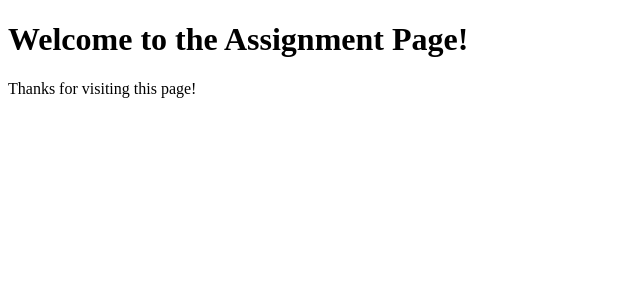
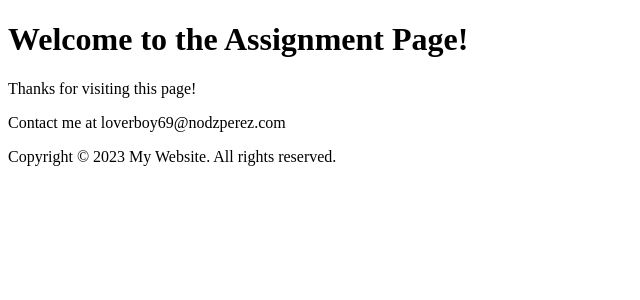
Before and after one commit to nodzperez/mult213-a2, a React (Vite) app: page / in a window 1280 px wide. Shown: the top 300 px of the page, without its empty margins (0-640 px from the left). Built offline with nearby package versions, Linux system fonts and the light colour scheme.

Commit message:
Added a footer component.

```diff
--- a/src/App.jsx
+++ b/src/App.jsx
@@ -1,9 +1,11 @@
 import Header from "./Header";
+import Footer from "./Footer";
 
 export default function App() {
   return (
     <div>
       <Header title="Welcome to the Assignment Page!" message="Thanks for visiting this page!" />
+      <Footer message="Contact me at loverboy69@nodzperez.com" />
     </div>
   )
 
--- /dev/null
+++ b/src/Footer.jsx
@@ -0,0 +1,8 @@
+export default function Footer({ message }) {
+    return (
+        <footer>
+            <p>{message}</p>
+            <p>Copyright © 2023 My Website. All rights reserved.</p>
+        </footer>
+    );
+}
```
